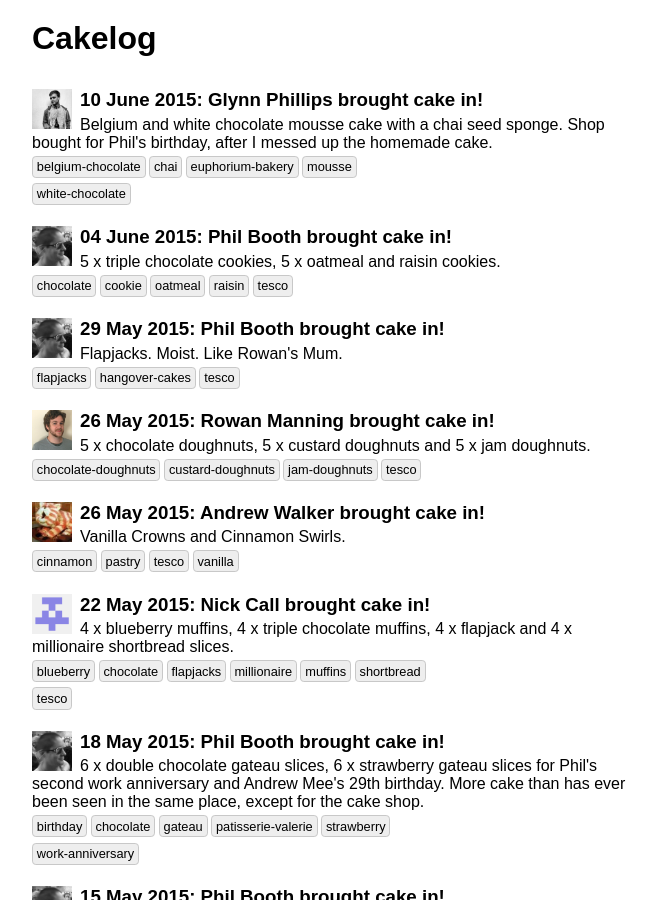
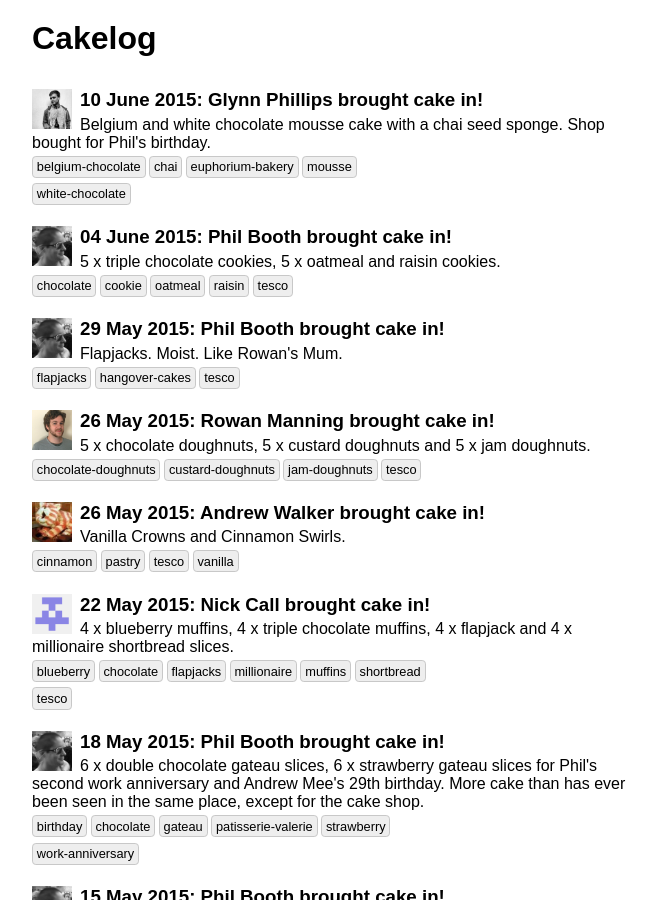
Before and after one commit to fedtoys/cakelog, a Jekyll site: the page built from index.html, in a window 1280 px wide and 900 px high. Shown: the whole window, without its empty margins (308-965 px from the left). Built offline with Jekyll 4.4.1, drawn with Linux system fonts in a browser that asks for light colours.

Commit message:
hanging desc

```diff
--- a/_data/cakelogs.yml
+++ b/_data/cakelogs.yml
@@ -189,7 +189,7 @@
 
 - date: 2015-06-10
   person: glynn
-  description: "Belgium and white chocolate mousse cake with a chai seed sponge. Shop bought for Phil's birthday, after I messed up the homemade cake."
+  description: "Belgium and white chocolate mousse cake with a chai seed sponge. Shop bought for Phil's birthday."
   tags:
     - belgium-chocolate
     - white-chocolate
```
